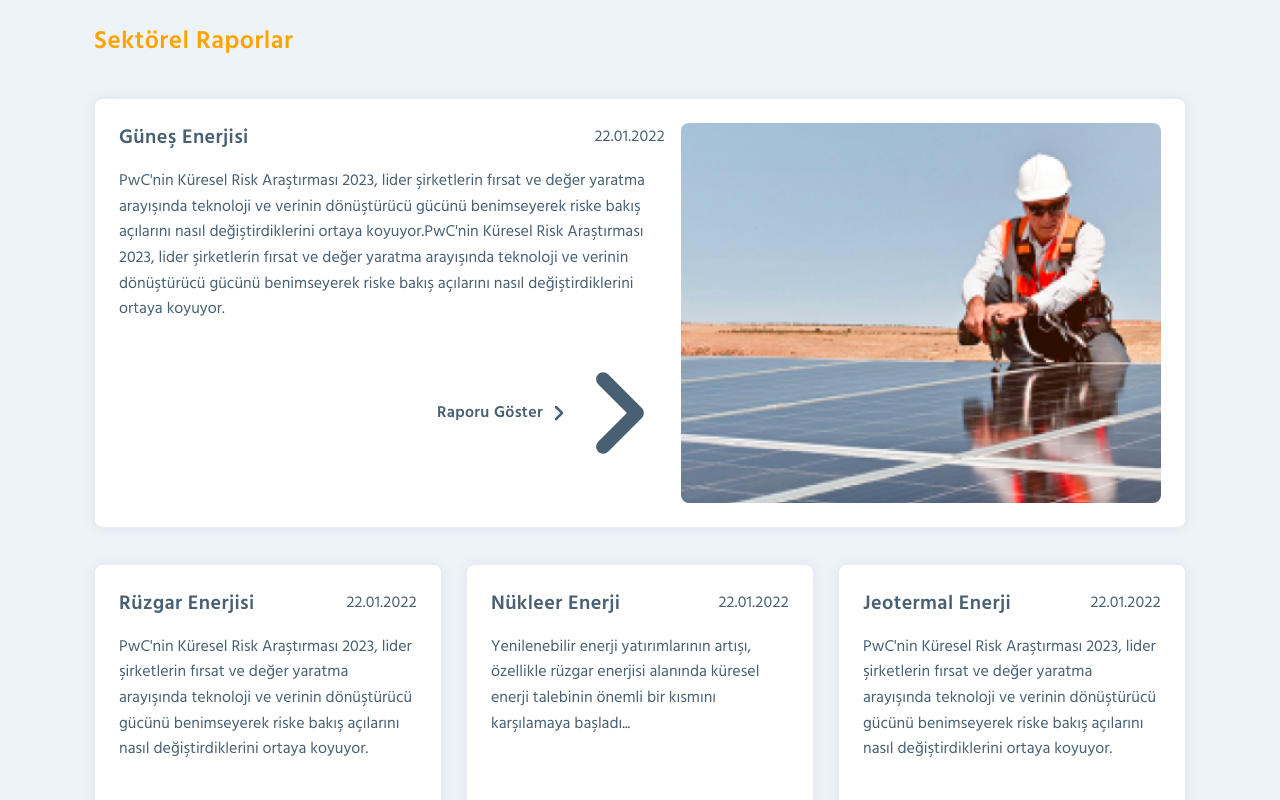
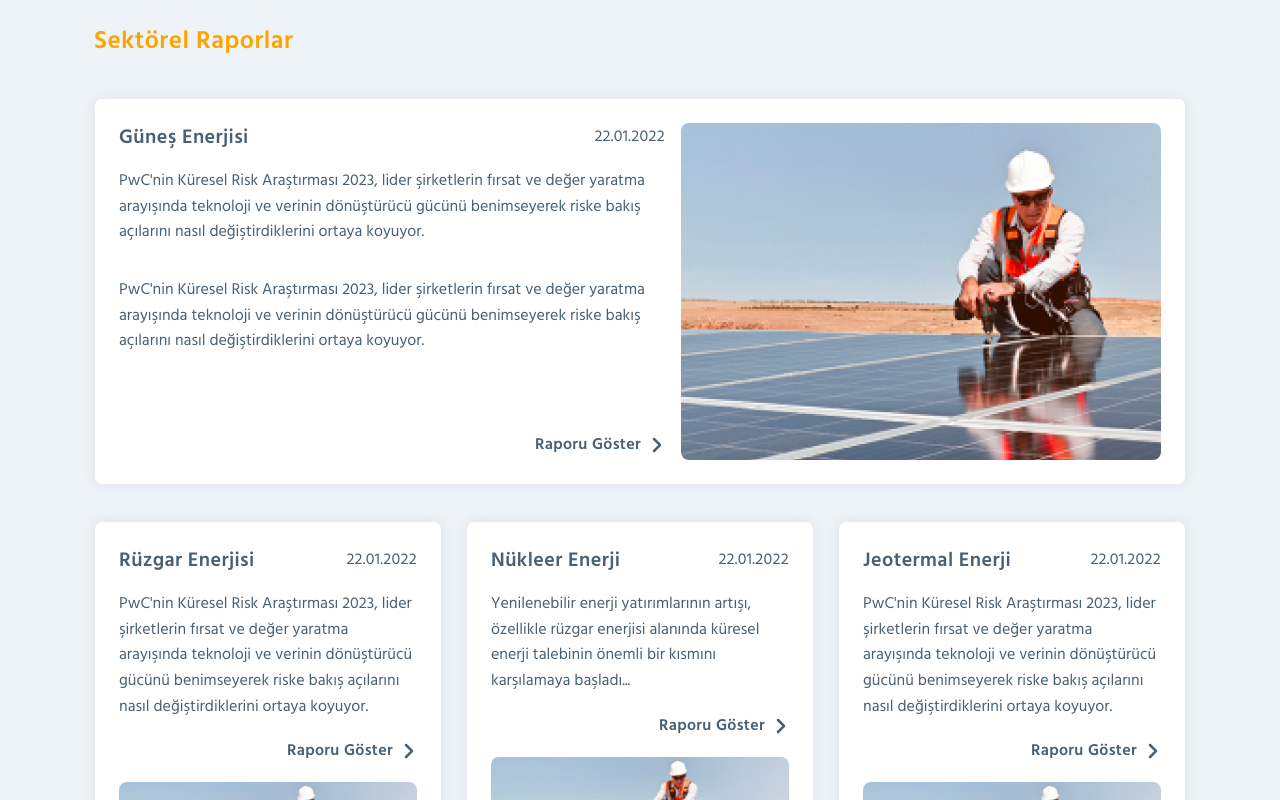
Before and after one commit to Gitali03/Card-Component, a React (Vite) app: page / in a window 1280 px wide. Shown: the top 800 px of the page. Built offline with nearby package versions, Linux system fonts and the light colour scheme.

Commit message:
added id to content and removed Hind from classes

```diff
--- a/src/App.css
+++ b/src/App.css
@@ -17,7 +17,6 @@ body {
   padding-top: 22px;
   margin-bottom: 36px;
   width: 100%;
-  font-family: Hind;
   font-size: 25px;
   font-weight: 600;
   line-height: 40.03px;
@@ -44,7 +43,6 @@ body {
 .show-button {
   width: 320px;
   height: 50px;
-  font: Hind;
   background-color: rgba(104, 128, 144, 1);
   color: rgba(255, 255, 255, 1);
   font-family: Hind;
--- a/src/App.jsx
+++ b/src/App.jsx
@@ -3,12 +3,20 @@ import "./App.css";
 import Card from "./components/Card";
 
 function App() {
-
   const cardData = [
     {
       id: 1,
       title: "Güneş Enerjisi",
-      content: `PwC'nin Küresel Risk Araştırması 2023, lider şirketlerin fırsat ve değer yaratma arayışında teknoloji ve verinin dönüştürücü gücünü benimseyerek riske bakış açılarını nasıl değiştirdiklerini ortaya koyuyor.PwC'nin Küresel Risk Araştırması 2023, lider şirketlerin fırsat ve değer yaratma arayışında teknoloji ve verinin dönüştürücü gücünü benimseyerek riske bakış açılarını nasıl değiştirdiklerini ortaya koyuyor.`,
+      content: [
+        {
+          id: "para1",
+          text: "PwC'nin Küresel Risk Araştırması 2023, lider şirketlerin fırsat ve değer yaratma arayışında teknoloji ve verinin dönüştürücü gücünü benimseyerek riske bakış açılarını nasıl değiştirdiklerini ortaya koyuyor.",
+        },
+        {
+          id: "para2",
+          text: "PwC'nin Küresel Risk Araştırması 2023, lider şirketlerin fırsat ve değer yaratma arayışında teknoloji ve verinin dönüştürücü gücünü benimseyerek riske bakış açılarını nasıl değiştirdiklerini ortaya koyuyor.",
+        },
+      ],
       variant: "big",
     },
     {
@@ -78,7 +86,7 @@ ortaya koyuyor.`,
 fırsat ve değer yaratma arayışında teknoloji ve verinin dönüştürücü
 gücünü benimseyerek riske bakış açılarını nasıl değiştirdiklerini
 ortaya koyuyor.`,
-      variant: "small"
+      variant: "small",
     },
     {
       id: 11,
@@ -99,10 +107,15 @@ ortaya koyuyor.`,
               key={item.id}
               variant={item.variant}
               title={item.title}
-              content={item.content}
+              content={item.content.map((paragraph) => (
+                <p key={paragraph.id}>
+                  {paragraph.text.trim()}
+                </p>
+              ))}
             />
           ))}
       </div>
+
       <div className="grid-container">
         {cardData
           .filter((item) => item.variant === "small")
--- a/src/components/Card/card.css
+++ b/src/components/Card/card.css
@@ -1,5 +1,4 @@
 .card-container {
-  font-family: Hind;
   padding: 24px;
   width: 100%;
   height: 100%;
@@ -48,7 +47,6 @@
   display: -webkit-box;
   -webkit-box-orient: vertical;
   -webkit-line-clamp: 1;
-  font-family: Hind;
   font-size: 20px;
   font-weight: 600;
   line-height: 30px;
@@ -58,7 +56,6 @@
   text-decoration-skip-ink: none;
 }
 .text-container span {
-  font-family: Hind;
   color: rgba(72, 96, 114, 1);
   font-size: 16px;
   font-weight: 400;
@@ -68,10 +65,10 @@
 }
 .text-container p {
   line-height: 25.62px;
-  font-family: Hind;
   font-size: 16px;
   font-weight: 400;
   color: rgba(72, 96, 114, 1);
+  margin-bottom: 2em;
 }
 .card-container.small p {
   margin-bottom: 0em;
--- a/src/components/Card/index.jsx
+++ b/src/components/Card/index.jsx
@@ -17,7 +17,7 @@ function Card({ variant = "small", title, content }) {
         <a href="javascript:void(0)">
           Raporu Göster
           <IconArrowRight/>
-          <IconArrowRight width={90} height={180} fill="pink"  className="bi-chevron"/>
+
         </a>
       </div>
       <img src={`/${variant}.png`} alt="Energy Solutions" />
@@ -28,6 +28,7 @@ function Card({ variant = "small", title, content }) {
 Card.propTypes = {
   title: PropTypes.string,
   variant: PropTypes.oneOf(["small", "big"]),
+  content: PropTypes.string,
 };
 
 export default Card;
--- a/src/components/icons/IconArrowRight.jsx
+++ b/src/components/icons/IconArrowRight.jsx
@@ -1,4 +1,3 @@
-import React from "react";
 const IconArrowRight = (props) => (
   <svg
     xmlns="http://www.w3.org/2000/svg"
@@ -15,29 +14,9 @@ const IconArrowRight = (props) => (
       style={{
         stroke: "currentColor",
         strokeWidth: 1.5,
-        fill: "none",
       }}
     />
   </svg>
 );
 
 export default IconArrowRight;
-
-/*<svg
-            xmlns="http://www.w3.org/2000/svg"
-            width="16"
-            height="16"
-            fill="currentColor"
-            className="bi bi-chevron-right"
-            viewBox="0 0 16 16"
-          >
-            <path
-              fillRule="evenodd"
-              d="M4.646 1.646a.5.5 0 0 1 .708 0l6 6a.5.5 0 0 1 0 .708l-6 6a.5.5 0 0 1-.708-.708L10.293 8 4.646 2.354a.5.5 0 0 1 0-.708"
-              style={{
-                stroke: "currentColor",
-                strokeWidth: 1.5,
-                fill: "none",
-              }}
-            />
-          </svg> */
--- a/src/index.css
+++ b/src/index.css
@@ -4,6 +4,7 @@
   box-sizing: border-box;
 }
 * {
+  font-family: "Hind";
   padding: 0;
   margin: 0;
 }
```
